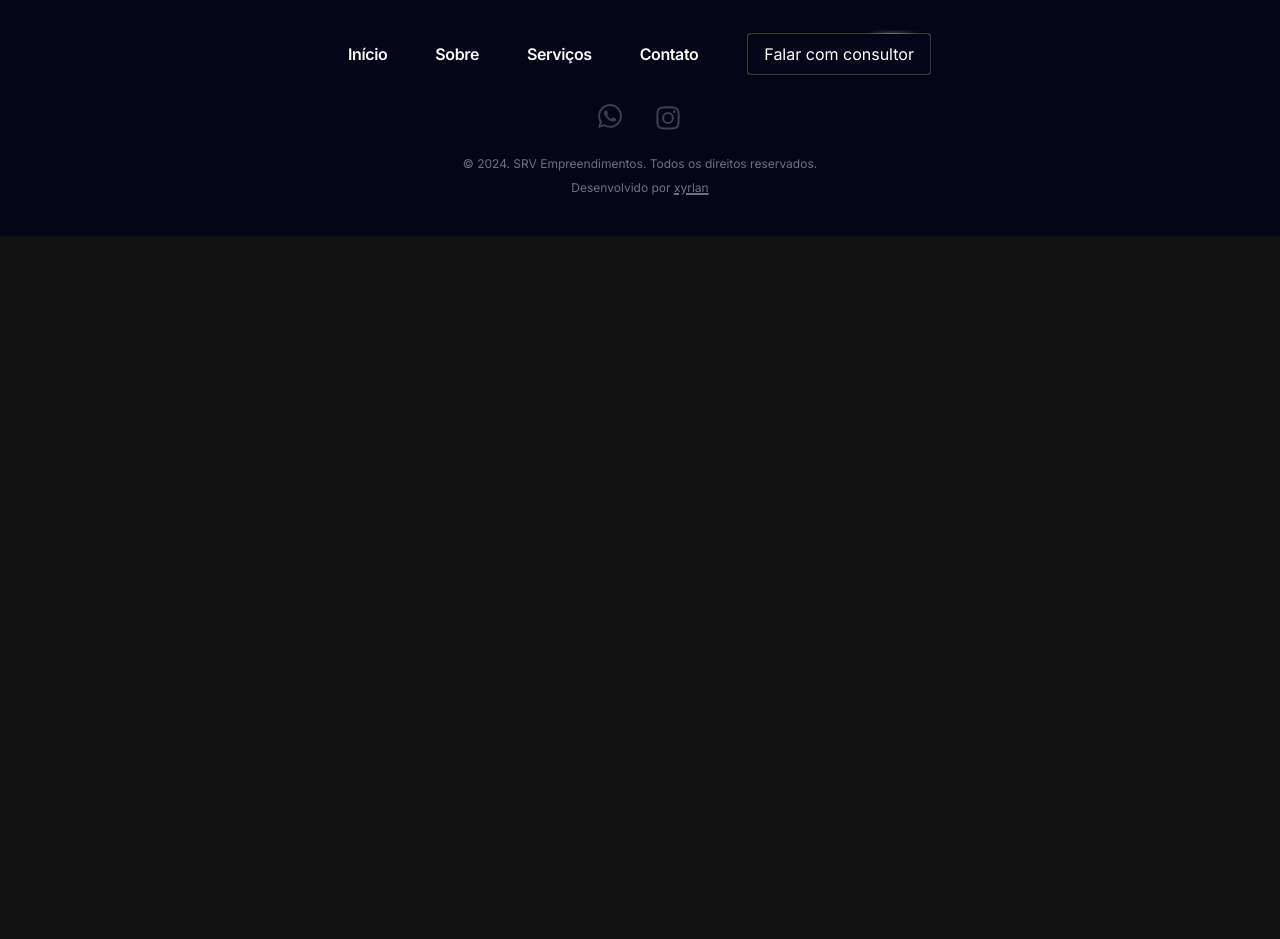
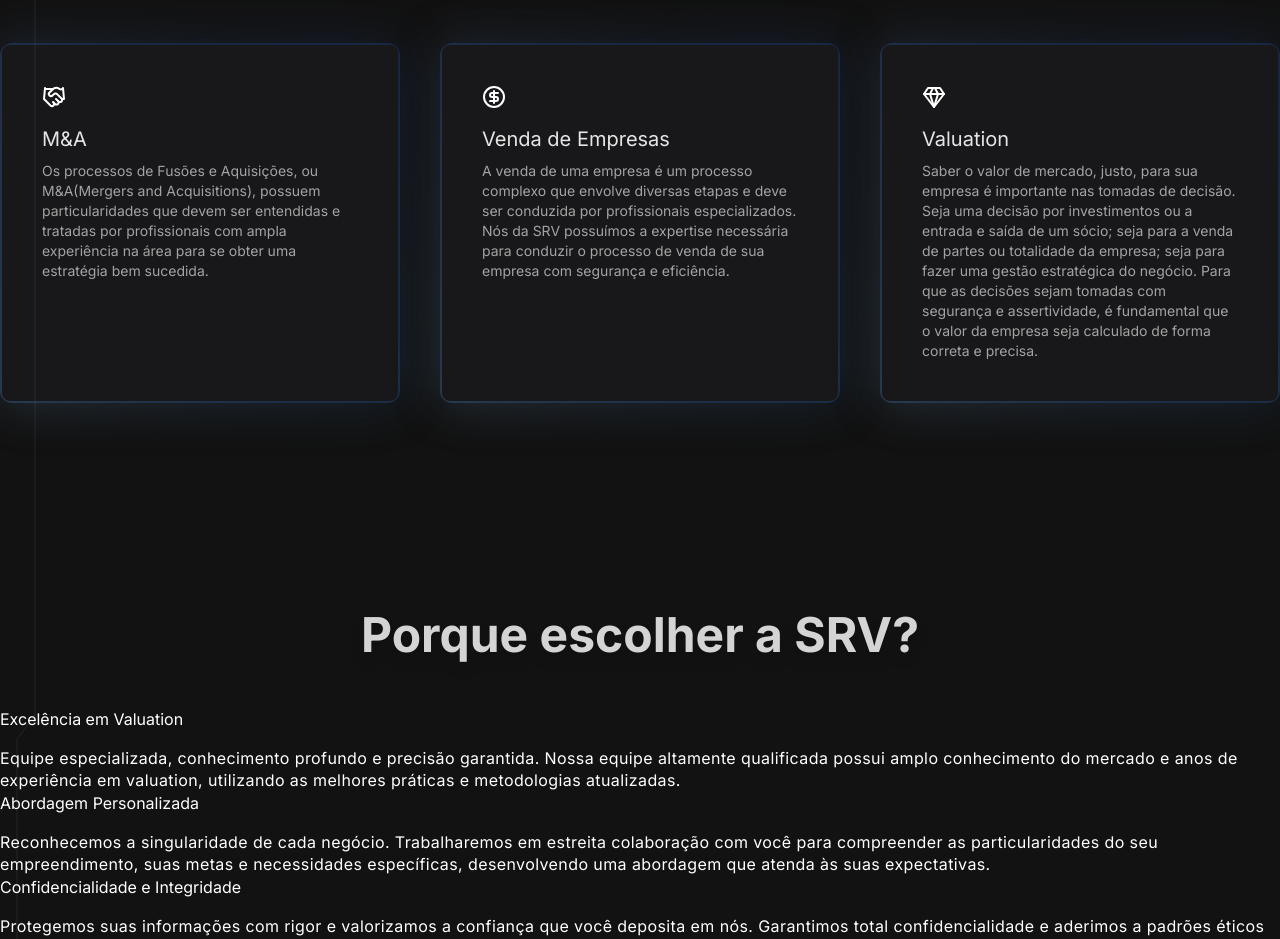
Before and after one commit to xyrlan/SRV-empreendimentos, a Next.js app: page / in a window 1280 px wide. Shown: the part 981-1920 px from the top of the page. Before the commit the page ends 1217 px from the top, so only its background shows below. Built offline with nearby package versions, Linux system fonts and the light colour scheme.

Commit message:
feat: Add ServicesSection and AboutSection components to Home page

```diff
--- a/src/app/faleconosco/page.tsx
+++ b/src/app/faleconosco/page.tsx
@@ -4,13 +4,13 @@
 
 export default function FaleConoscoPage() {
   return (
-    <main className="min-h-screen flex lg:flex-row flex-col max-md:pt-28">
-      <div className="flex flex-col justify-center md:bg-gray-200 md:dark:bg-slate-950 border-r border-slate-400 dark:border-slate-700  z-10 gap-5 sm:gap-10 px-4 md:px-12 ">
+    <main className="min-h-screen flex lg:flex-row flex-col max-lg:pt-28">
+      <div className="flex flex-col justify-center lg:bg-gray-200 lg:dark:bg-slate-950 border-r border-slate-400 dark:border-slate-700  z-10 gap-5 sm:gap-10 px-4 md:px-12 ">
         <Image src="/ativo.svg" width={80} height={80} alt="SRV Empreendimentos" />
         <h1 className="sr-only">Fale Conosco</h1>
         <div className="flex flex-col items-center gap-2">
           <p className="font-bold max-w-xl text-xl md:text-4xl text-slate-950 dark:text-neutral-200 sm:py-4">Preparado para avaliar ou vender sua empresa com a SRV?</p>
-          <p className="font-medium max-w-xl text-sm md:text-xl text-slate-700 dark:text-neutral-400 sm:py-4">Preencha o formulário para um de nossos especialistas entrar em contato e apresentar nosso negócio.</p>
+          <p className="font-medium max-w-xl text-sm md:text-xl text-slate-700 dark:text-neutral-400 py-4">Preencha o formulário para um de nossos especialistas entrar em contato e apresentar nosso negócio.</p>
         </div>
       </div>
       <div className=" flex flex-grow items-center justify-center">
--- a/src/app/layout.tsx
+++ b/src/app/layout.tsx
@@ -3,7 +3,6 @@
 import "./globals.css";
 import { ThemeProvider } from "@/components/theme-provider";
 import { FloatingNav } from "@/components/ui/floating-navbar";
-import { navItems } from "@/lib/navItems";
 import { ModeToggle } from "@/components/mode-toggle";
 import Footer from "@/components/Footer";
 
@@ -29,7 +28,7 @@
           enableSystem={false}
           disableTransitionOnChange
         >
-          <FloatingNav navItems={navItems} />
+          <FloatingNav />
           <ModeToggle />
           {children}
           <Footer />
--- a/src/app/page.tsx
+++ b/src/app/page.tsx
@@ -1,4 +1,6 @@
 import HeroSection from "@/components/HeroSection";
+import ServicesSection from "@/components/ServicesSection";
+import AboutSection from "@/components/AboutSection";
 import { TracingBeam } from "@/components/ui/tracing-beam";
 
 
@@ -6,6 +8,8 @@
   return (
     <TracingBeam>
       <HeroSection />
+      <ServicesSection />
+      <AboutSection />
     </TracingBeam>
   );
 }
--- /dev/null
+++ b/src/components/AboutSection.tsx
@@ -0,0 +1,34 @@
+import { TextGenerateEffect } from "./ui/text-generate-effect";
+
+export default function AboutSection() {
+const aboutInfo = [
+  {
+    titulo: "Excelência em Valuation",
+    descricao: "Equipe especializada, conhecimento profundo e precisão garantida. Nossa equipe altamente qualificada possui amplo conhecimento do mercado e anos de experiência em valuation, utilizando as melhores práticas e metodologias atualizadas."
+  },
+  {
+    titulo: "Abordagem Personalizada",
+    descricao: "Reconhecemos a singularidade de cada negócio. Trabalharemos em estreita colaboração com você para compreender as particularidades do seu empreendimento, suas metas e necessidades específicas, desenvolvendo uma abordagem que atenda às suas expectativas."
+  },
+  {
+    titulo: "Confidencialidade e Integridade",
+    descricao: "Protegemos suas informações com rigor e valorizamos a confiança que você deposita em nós. Garantimos total confidencialidade e aderimos a padrões éticos rigorosos para proteger suas informações durante o processo de valuation."
+  }
+];
+
+
+
+  return (
+<section id="about" className="w-full flex flex-col items-center justify-center py-20">
+      <h2 className="text-5xl my-12 drop-shadow-lg font-bold text-slate-800 dark:text-neutral-300">Porque escolher a SRV?</h2>
+      <div>
+        {aboutInfo.map((item) => (
+<div>
+  <h3>{item.titulo}</h3>
+  <TextGenerateEffect words={item.descricao} />
+</div>
+          ))}
+      </div>
+    </section>
+  )
+}
--- a/src/components/HeroSection.tsx
+++ b/src/components/HeroSection.tsx
@@ -5,12 +5,12 @@
 
 export default function HeroSection() {
   return (
-    <main className="flex h-screen flex-col items-center justify-between">
+    <main id='home' className="flex min-h-screen flex-col items-center justify-between ">
       <ImagesSliderProvider>
-        <h1 className="font-bold text-4xl md:text-6xl text-center bg-clip-text text-transparent bg-gradient-to-b from-white to-neutral-400 py-4">
+        <h1 className="font-bold text-3xl lg:text-6xl text-center bg-clip-text text-transparent bg-gradient-to-b from-white to-neutral-400 py-4">
           Consultoria de valuation e venda<br />de indústrias, empresas e startups.
         </h1>
-        <p className="font-medium max-w-2xl text-lg md:text-2xl text-center bg-clip-text text-transparent bg-gradient-to-b to-white from-neutral-400 py-4">
+        <p className="font-medium max-w-2xl md:text-lg lg:text-2xl text-center bg-clip-text text-transparent bg-gradient-to-b to-white from-neutral-400 py-4">
          Especializados em valuation e venda de negócios, temos o comprador certo para continuar o seu negócio para que você prospere em novos desafios.
         </p>
         <CallButton />
--- /dev/null
+++ b/src/components/ServicesSection.tsx
@@ -0,0 +1,41 @@
+import { BackgroundGradient } from "./ui/backgroudn-gradient"
+import {Handshake, CircleDollarSign, Gem} from "lucide-react"
+
+export default function ServicesSection() {
+  const serviceCards = [
+    {
+      icon: <Handshake /> ,
+      title: "M&A",
+      description: "Os processos de Fusões e Aquisições, ou M&A(Mergers and Acquisitions), possuem particularidades que devem ser entendidas e tratadas por profissionais com ampla experiência na área para se obter uma estratégia bem sucedida.",
+    },
+    {
+      icon: <CircleDollarSign />,
+      title: "Venda de Empresas",
+      description: "A venda de uma empresa é um processo complexo que envolve diversas etapas e deve ser conduzida por profissionais especializados. Nós da SRV possuímos a expertise necessária para conduzir o processo de venda de sua empresa com segurança e eficiência.",
+    },
+    {
+      icon: <Gem />,
+      title: "Valuation",
+      description: "Saber o valor de mercado, justo, para sua empresa é importante nas tomadas de decisão. Seja uma decisão por investimentos ou a entrada e saída de um sócio; seja para a venda de partes ou totalidade da empresa; seja para fazer uma gestão estratégica do negócio. Para que as decisões sejam tomadas com segurança e assertividade, é fundamental que o valor da empresa seja calculado de forma correta e precisa.",
+    },
+  ]
+
+  return (
+    <section id="servicos" className="w-full flex flex-col items-center justify-center py-20">
+      <h2 className="text-5xl my-12 drop-shadow-lg font-bold text-slate-800 dark:text-neutral-300">Nossas expertises</h2>
+      <div className="grid grid-cols-1 lg:grid-cols-3 gap-10  max-w-7xl">
+        {serviceCards.map((card, index) => (
+          <BackgroundGradient key={index} className="p-4 lg:p-10 rounded-lg bg-zinc-200 dark:bg-zinc-900 h-full select-none ">
+          {card.icon}
+            <p className="text-base sm:text-xl text-black mt-4 mb-2 dark:text-neutral-200">
+              {card.title}
+            </p>
+            <p className="text-sm text-neutral-600 dark:text-neutral-400">
+              {card.description}
+            </p>
+          </BackgroundGradient>
+        ))}
+      </div>
+    </section>
+  )
+}
--- a/src/components/image-slider-provider.tsx
+++ b/src/components/image-slider-provider.tsx
@@ -10,7 +10,7 @@
     "/srv-bg2.jpg",
   ];
   return (
-    <ImagesSlider className="h-full" images={images}>
+    <ImagesSlider className="h-full px-4 max-lg:pt-32 pt-4 pb-4" images={images}>
       <motion.div
         initial={{
           opacity: 0,
@@ -23,7 +23,7 @@
         transition={{
           duration: 0.6,
         }}
-        className="z-50 flex flex-col justify-center items-center"
+        className="z-50 flex flex-col justify-center items-center "
       >
         {children}
       </motion.div>
--- a/src/components/stat-component.tsx
+++ b/src/components/stat-component.tsx
@@ -21,13 +21,13 @@
     }
   }, []);
   return (
-    <section className="">
-      <div className="mx-auto px-4 py-12 sm:px-6 md:py-16 lg:px-8">
-        <div className="mt-8 sm:mt-12">
-          <dl className="grid grid-cols-1 gap-4 sm:grid-cols-3 sm:divide-x sm:divide-gray-300">
-            <div className="flex flex-col px-4 py-8 text-center">
-              <dt className="order-last text-lg font-medium text-gray-300">em novos negócios</dt>
-              <dd className="text-4xl font-extrabold text-white md:text-5xl inline-flex gap-2">
+
+      <div className="mx-auto px-4 py-12 sm:px-6 lg:py-16 lg:px-8">
+        <div className="md:mt-8 sm:mt-12">
+          <dl className="grid grid-cols-1 gap-4 md:grid-cols-2 lg:grid-cols-3 sm:divide-x sm:divide-gray-300">
+            <div className="flex flex-col px-4 py-2 md:py-8 text-center">
+              <dt className="order-last text-lg font-medium text-gray-300">em negócios</dt>
+              <dd className="text-4xl font-extrabold text-white lg:text-5xl inline-flex gap-2">
                 <span>R$</span>
                 <motion.span className='w-24'>
                   {rounded}
@@ -36,7 +36,7 @@
               </dd>
             </div>
 
-            <div className="flex flex-col px-4 py-8 text-center">
+            <div className="flex flex-col px-4 py-2 md:py-8 text-center">
               <dt className="order-last text-lg font-medium text-gray-300">Estados de atuação</dt>
 
               <dd className="text-4xl font-extrabold text-white md:text-5xl">
@@ -45,7 +45,7 @@
               </dd>
             </div>
 
-            <div className="flex flex-col px-4 py-8 text-center">
+            <div className="flex flex-col px-4 py-2 md:py-8 text-center">
               <dt className="order-last text-lg font-medium text-gray-300">negocios vendidos</dt>
 
               <dd className="text-4xl font-extrabold text-white md:text-5xl">
@@ -56,7 +56,6 @@
           </dl>
         </div>
       </div>
-    </section>
 
   )
 }
--- /dev/null
+++ b/src/components/ui/backgroudn-gradient.tsx
@@ -0,0 +1,73 @@
+'use client'
+import { cn } from "@/utils/cn";
+import React from "react";
+import { motion } from "framer-motion";
+
+export const BackgroundGradient = ({
+  children,
+  className,
+  containerClassName,
+  animate = true,
+}: {
+  children?: React.ReactNode;
+  className?: string;
+  containerClassName?: string;
+  animate?: boolean;
+}) => {
+  const variants = {
+    initial: {
+      backgroundPosition: "0 50%",
+    },
+    animate: {
+      backgroundPosition: ["0 50%", "100% 50%", "0 50%"],
+    },
+  };
+  return (
+    <div className={cn("relative p-[2px] group hover:-translate-x-1 hover:-translate-y-1 duration-200", containerClassName)}>
+      <motion.div
+        variants={animate ? variants : undefined}
+        initial={animate ? "initial" : undefined}
+        animate={animate ? "animate" : undefined}
+        transition={
+          animate
+            ? {
+                duration: 5,
+                repeat: Infinity,
+                repeatType: "reverse",
+              }
+            : undefined
+        }
+        style={{
+          backgroundSize: animate ? "200% 200%" : undefined,
+        }}
+        className={cn(
+          "absolute inset-0 rounded-xl z-[1] opacity-60 group-hover:opacity-100 blur-xl  transition duration-500 will-change-transform",
+          "bg-[radial-gradient(circle_farthest-side_at_0_100%,#5b7083,transparent),radial-gradient(circle_farthest-side_at_100%_0,#162447,transparent),radial-gradient(circle_farthest-side_at_100%_100%,#1e4158,transparent),radial-gradient(circle_farthest-side_at_0_0,#3a506b,#1d1d1d)]"
+        )}
+      />
+      <motion.div
+        variants={animate ? variants : undefined}
+        initial={animate ? "initial" : undefined}
+        animate={animate ? "animate" : undefined}
+        transition={
+          animate
+            ? {
+                duration: 5,
+                repeat: Infinity,
+                repeatType: "reverse",
+              }
+            : undefined
+        }
+        style={{
+          backgroundSize: animate ? "400% 400%" : undefined,
+        }}
+        className={cn(
+          "absolute inset-0 rounded-xl z-[1] will-change-transform",
+          "bg-[radial-gradient(circle_farthest-side_at_0_100%,#5b7083,transparent),radial-gradient(circle_farthest-side_at_100%_0,#162447,transparent),radial-gradient(circle_farthest-side_at_100%_100%,#1e4158,transparent),radial-gradient(circle_farthest-side_at_0_0,#3a506b,#1d1d1d)]"
+        )}
+      />
+
+      <div className={cn("relative z-10", className)}>{children}</div>
+    </div>
+  );
+};
--- a/src/components/ui/floating-navbar.tsx
+++ b/src/components/ui/floating-navbar.tsx
@@ -10,17 +10,11 @@
 import Link from "next/link";
 import { CallButton } from "../buttons/CallButton";
 import Logo from "../Logo";
-
+import { navItems } from "@/lib/navItems";
 
 export const FloatingNav = ({
-  navItems,
   className,
 }: {
-  navItems: {
-    name: string;
-    link: string;
-    icon?: JSX.Element;
-  }[];
   className?: string;
 }) => {
   const { scrollYProgress } = useScroll();
--- a/src/components/ui/image-slider.tsx
+++ b/src/components/ui/image-slider.tsx
@@ -60,7 +60,7 @@
   };
 
   return (
-    <div className={cn("overflow-hidden h-full w-full relative flex items-center justify-center", className)} style={{ perspective: "1000px" }}>
+    <div className={cn("overflow-hidden min-h-screen w-full relative flex items-center justify-center ", className)} style={{ perspective: "1000px" }}>
       {overlay && <div className={cn("absolute inset-0 bg-black/60 z-40", overlayClassName)} />}
       {children}
       <AnimatePresence>
--- /dev/null
+++ b/src/components/ui/text-generate-effect.tsx
@@ -0,0 +1,59 @@
+"use client";
+import { useEffect } from "react";
+import { motion, stagger, useAnimate } from "framer-motion";
+import { cn } from "@/utils/cn";
+
+export const TextGenerateEffect = ({
+  words,
+  className,
+}: {
+  words: string;
+  className?: string;
+}) => {
+  // const [scope, animate] = useAnimate();
+  let wordsArray = words.split(" ");
+  // useEffect(() => {
+  //   animate(
+  //     "span",
+  //     {
+  //       opacity: 1,
+  //     },
+  //     {
+  //       duration: 1,
+  //       delay: stagger(0.1),
+  //     }
+  //   );
+  // }, [scope.current]);
+
+  const renderWords = () => {
+    return (
+      <motion.div >
+        {wordsArray.map((word, idx) => {
+          return (
+            <motion.span
+            initial={{opacity: 0}}
+            whileInView={{opacity: 1}}
+           	transition={{duration: 1, delay: 0.05 * idx}}
+           	viewPort={{once: true}}
+              key={word + idx}
+
+              className="dark:text-white text-black"
+            >
+              {word}{" "}
+            </motion.span>
+          );
+        })}
+      </motion.div>
+    );
+  };
+
+  return (
+    <div className={cn("font-normal", className)}>
+      <div className="mt-4">
+        <div className=" dark:text-white text-black text-base leading-snug tracking-wide">
+          {renderWords()}
+        </div>
+      </div>
+    </div>
+  );
+};
```
